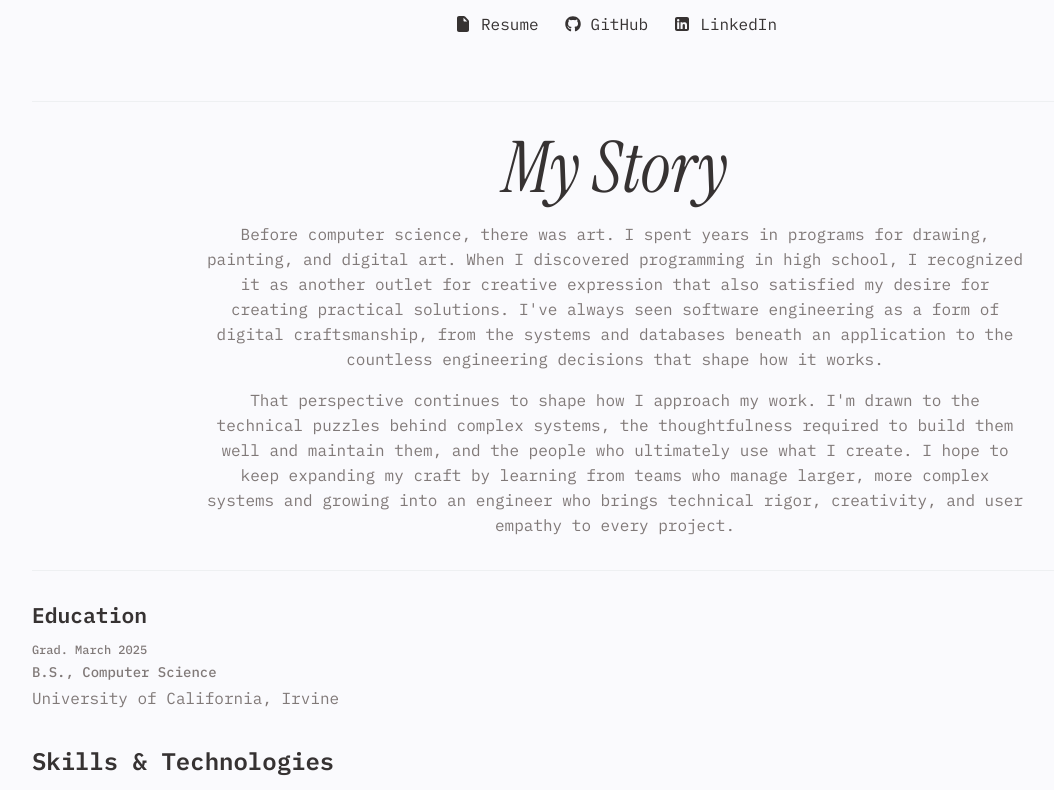
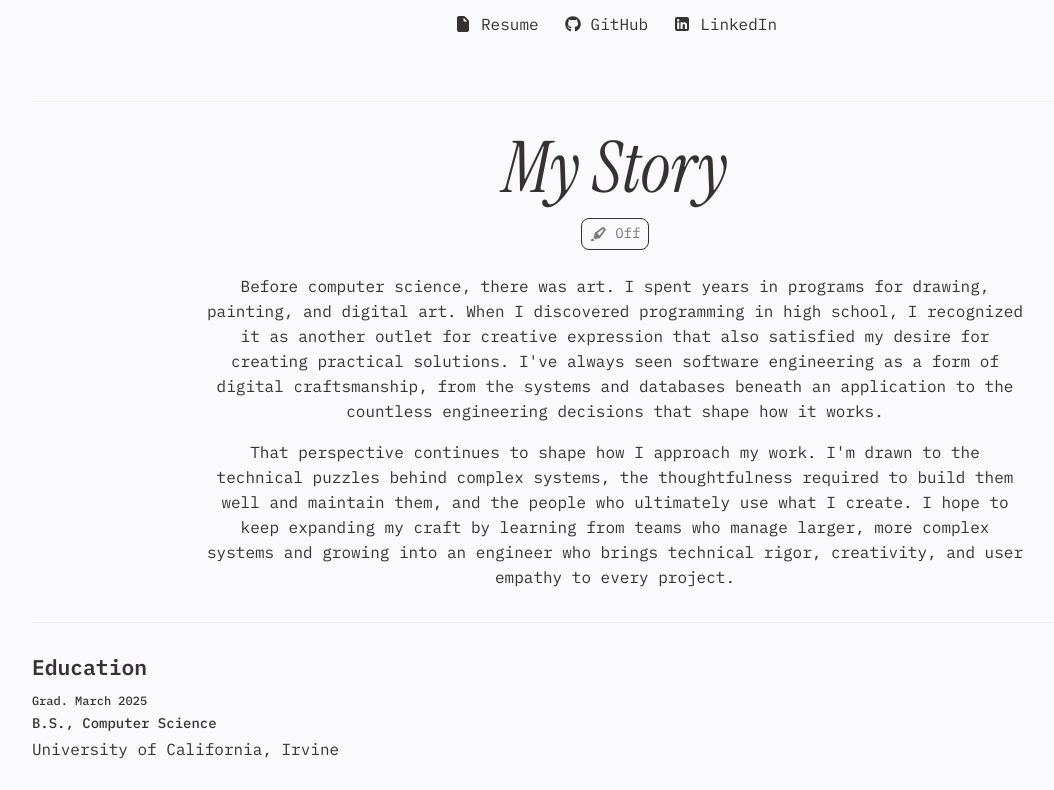
Before and after one commit to CrystalChiu/portfolio, a React (Vite) app: page / in a window 1280 px wide. Shown: the part 730-1520 px from the top of the page, without its empty margins (25-1079 px from the left). Built offline with nearby package versions, Linux system fonts and the light colour scheme.

Commit message:
installed fancy components, toggleable text highlights effect for about text, more visual polish

```diff
--- /dev/null
+++ b/src/components/fancy/text/text-highlighter.tsx
@@ -0,0 +1,175 @@
+import {
+    forwardRef,
+    useImperativeHandle,
+    useMemo,
+    useRef,
+    useState,
+} from "react";
+import type {
+    CSSProperties,
+    ElementType,
+    HTMLAttributes,
+    MouseEvent as ReactMouseEvent,
+    ReactNode,
+} from "react";
+import {
+    motion,
+    useInView,
+    type Transition,
+    type UseInViewOptions,
+} from "motion/react";
+
+export type HighlightDirection = "ltr" | "rtl" | "ttb" | "btt";
+
+type TextHighlighterProps = {
+    children: ReactNode;
+    as?: ElementType;
+    triggerType?: "auto" | "hover" | "ref" | "inView";
+    transition?: Transition;
+    useInViewOptions?: UseInViewOptions;
+    highlightColor?: string;
+    direction?: HighlightDirection;
+} & HTMLAttributes<HTMLElement>;
+
+export type TextHighlighterRef = {
+    animate: (direction?: HighlightDirection) => void;
+    reset: () => void;
+};
+
+const defaultInViewOptions: UseInViewOptions = {
+    once: true,
+    initial: false,
+    amount: 0.1,
+};
+
+const getBackgroundSize = (
+    direction: HighlightDirection,
+    animated: boolean,
+) => {
+    switch (direction) {
+        case "ltr":
+        case "rtl":
+            return animated ? "100% 100%" : "0% 100%";
+        case "ttb":
+        case "btt":
+            return animated ? "100% 100%" : "100% 0%";
+    }
+};
+
+const getBackgroundPosition = (direction: HighlightDirection) => {
+    switch (direction) {
+        case "rtl":
+            return "100% 0%";
+        case "btt":
+            return "0% 100%";
+        case "ltr":
+        case "ttb":
+            return "0% 0%";
+    }
+};
+
+export const TextHighlighter = forwardRef<
+    TextHighlighterRef,
+    TextHighlighterProps
+>((
+    {
+        as = "span",
+        children,
+        direction = "ltr",
+        highlightColor = "hsl(25, 90%, 80%)",
+        transition = { type: "spring", duration: 1, delay: 0, bounce: 0 },
+        triggerType = "inView",
+        useInViewOptions = defaultInViewOptions,
+        className,
+        ...props
+    },
+    ref,
+) => {
+    const componentRef = useRef<HTMLElement | null>(null);
+    const [isAnimating, setIsAnimating] = useState(false);
+    const [isHovered, setIsHovered] = useState(false);
+    const [directionOverride, setDirectionOverride] =
+        useState<HighlightDirection | null>(null);
+    const currentDirection = directionOverride ?? direction;
+
+    const elementInView = useInView(
+        componentRef,
+        triggerType === "inView" ? useInViewOptions : defaultInViewOptions,
+    );
+
+    useImperativeHandle(ref, () => ({
+        animate: (animationDirection?: HighlightDirection) => {
+            if (animationDirection) {
+                setDirectionOverride(animationDirection);
+            }
+            setIsAnimating(true);
+        },
+        reset: () => setIsAnimating(false),
+    }));
+
+    const shouldAnimate =
+        triggerType === "hover"
+            ? isHovered
+            : triggerType === "inView"
+              ? elementInView
+              : triggerType === "ref"
+                ? isAnimating
+                : triggerType === "auto";
+
+    const animatedSize = useMemo(
+        () => getBackgroundSize(currentDirection, shouldAnimate),
+        [shouldAnimate, currentDirection],
+    );
+    const initialSize = useMemo(
+        () => getBackgroundSize(currentDirection, false),
+        [currentDirection],
+    );
+    const backgroundPosition = useMemo(
+        () => getBackgroundPosition(currentDirection),
+        [currentDirection],
+    );
+
+    const highlightStyle = {
+        backgroundImage: `linear-gradient(${highlightColor}, ${highlightColor})`,
+        backgroundRepeat: "no-repeat",
+        backgroundPosition,
+        backgroundSize: animatedSize,
+        boxDecorationBreak: "clone",
+        WebkitBoxDecorationBreak: "clone",
+    } as CSSProperties;
+
+    const ElementTag = as;
+
+    return (
+        <ElementTag
+            ref={componentRef}
+            {...props}
+            onMouseEnter={(event: ReactMouseEvent<HTMLElement>) => {
+                props.onMouseEnter?.(event);
+                if (triggerType === "hover") {
+                    setIsHovered(true);
+                }
+            }}
+            onMouseLeave={(event: ReactMouseEvent<HTMLElement>) => {
+                props.onMouseLeave?.(event);
+                if (triggerType === "hover") {
+                    setIsHovered(false);
+                }
+            }}
+        >
+            <motion.span
+                className={className}
+                style={highlightStyle}
+                animate={{ backgroundSize: animatedSize }}
+                initial={{ backgroundSize: initialSize }}
+                transition={transition}
+            >
+                {children}
+            </motion.span>
+        </ElementTag>
+    );
+});
+
+TextHighlighter.displayName = "TextHighlighter";
+
+export default TextHighlighter;
--- a/src/components/sections/home/About/About.module.css
+++ b/src/components/sections/home/About/About.module.css
@@ -6,7 +6,7 @@
 }
 
 .content p {
-    color: var(--color-text-secondary);
+    color: var(--color-text-primary);
 }
 
 .about_content {
@@ -18,7 +18,7 @@
 .about__bio {
     display: inherit;
     flex-direction: column;
-    gap: var(--space-12);
+    gap: var(--space-24);
     margin: auto;
     text-align: center;
 
@@ -28,12 +28,64 @@
     border-radius: var(--corner-radius-md) */
 }
 
+.about__bio_header {
+    display: flex;
+    align-items: center;
+    justify-content: center;
+    flex-direction: column;
+    flex-wrap: wrap;
+    gap: var(--space-8);
+}
+
 .about__bio_content {
     display: inherit;
     flex-direction: column;
     align-self: center;
     gap: var(--space-16);
     max-width: 85ch;
+}
+
+.highlight_toggle {
+    position: relative;
+    display: inline-flex;
+    align-items: center;
+    overflow: hidden;
+    padding: var(--space-4) var(--space-8);
+    border: var(--line-weight) solid var(--color-text-primary);
+    border-radius: var(--corner-radius-md);
+    background: transparent;
+    color: var(--color-text-secondary);
+    cursor: pointer;
+    isolation: isolate;
+    transition: color 180ms ease, border-color 180ms ease;
+}
+
+.highlight_toggle::before {
+    content: "";
+    position: absolute;
+    inset: 0;
+    z-index: -1;
+    background: var(--color-highlight);
+    transform: scaleX(0);
+    transform-origin: left center;
+    transition: transform 350ms cubic-bezier(0.65, 0, 0.35, 1);
+}
+
+.highlight_toggle > span {
+    position: relative;
+    z-index: 1;
+    font-size: var(--font-size-label);
+}
+
+.highlight_toggle:hover,
+.highlight_toggle_active {
+    color: var(--color-text-primary);
+    border-color: var(--color-highlight);
+}
+
+.highlight_toggle:hover::before,
+.highlight_toggle_active::before {
+    transform: scaleX(1);
 }
 
 .about__tldr {
@@ -84,7 +136,7 @@
 }
 
 .about__skills-contact:hover {
-    color: var(--color-text-primary);
+    color: var(--color-primary);
 }
 
 .skills__grid {
--- a/src/components/sections/home/About/About.tsx
+++ b/src/components/sections/home/About/About.tsx
@@ -1,13 +1,54 @@
+import { useState } from "react";
 import styles from "./About.module.css"
 import Divider from "../../../ui/Divider/Divider"
 import { SkillsCard } from "./SkillsCard/SkillsCard"
 import { aboutContent } from "../../../../content/about"
 import { Link } from "react-router";
 import IconLabel from "../../../ui/IconLabel/IconLabel";
-import { faChevronDown } from "@fortawesome/free-solid-svg-icons";
+import { faChevronDown, faHighlighter } from "@fortawesome/free-solid-svg-icons";
+import { TextHighlighter } from "../../../fancy/text/text-highlighter";
+
+const highlightedBioPhrases = new Set([
+    "Before computer science, there was art",
+    "creative expression",
+    "digital craftsmanship",
+    "learning from teams who manage larger, more complex systems",
+    "technical rigor, creativity, and user empathy",
+]);
+
+const bioHighlightPattern = new RegExp(
+    `(${[...highlightedBioPhrases]
+        .map((phrase) => phrase.replace(/[.*+?^${}()|[\]\\]/g, "\\$&"))
+        .join("|")})`,
+);
+
+function renderBioParagraph(paragraph: string, areHighlightsEnabled: boolean) {
+    return paragraph.split(bioHighlightPattern).map((segment, index) => {
+        if (!highlightedBioPhrases.has(segment)) {
+            return segment;
+        }
+
+        if (!areHighlightsEnabled) {
+            return <span key={`${segment}-${index}`}>{segment}</span>;
+        }
+
+        return (
+            <TextHighlighter
+                key={`${segment}-${index}`}
+                highlightColor="var(--color-highlight)"
+                triggerType="auto"
+                direction="ltr"
+            >
+                {segment}
+            </TextHighlighter>
+        );
+    });
+}
 
 
 export default function About() {
+    const [areHighlightsEnabled, setAreHighlightsEnabled] = useState(false);
+
     const scrollToContact = () => {
         document
             .getElementById("contact")
@@ -21,12 +62,37 @@ export default function About() {
             <div className={styles.about_content}>
                 {/* My Story */}
                     <div className={styles.about__bio}>
-                        <h2 className="text-display-2-italic">My Story</h2>
+                        <div className={styles.about__bio_header}>
+                            <h2 className="text-display-2-italic">My Story</h2>
+                            <button
+                                type="button"
+                                className={`${styles.highlight_toggle} ${
+                                    areHighlightsEnabled
+                                        ? styles.highlight_toggle_active
+                                        : ""
+                                }`}
+                                aria-pressed={areHighlightsEnabled}
+                                onClick={() =>
+                                    setAreHighlightsEnabled((isEnabled) => !isEnabled)
+                                }
+                            >
+                                <IconLabel
+                                    icon={faHighlighter}
+                                    label={
+                                        areHighlightsEnabled ?
+                                        "On" :
+                                        "Off"
+                                    }
+                                />
+                            </button>
+                        </div>
 
                         <div className={styles.about__bio_content}>
                             {
                                 aboutContent.bio.split("\n\n").map((paragraph, index) => (
-                                    <p key={index}>{paragraph}</p>
+                                <p key={index}>
+                                    {renderBioParagraph(paragraph, areHighlightsEnabled)}
+                                </p>
                                 ))
                             }
                         </div>
--- a/src/components/sections/home/Contact/Contact.tsx
+++ b/src/components/sections/home/Contact/Contact.tsx
@@ -25,10 +25,8 @@ export default function Contact() {
 
             <div className={styles.contact__content}>
                 <div className={styles.contact__content__intro}>
-                    <p>
-                        Have a question, opportunity, or just want to connect?
-                    </p>
-                    <p className="text-secondary text-body-s">Reach me here:</p>
+                    <p className="text-subheading">Have a question, opportunity, or just want to connect?</p>
+                    <p className="text-secondary">Reach me here:</p>
                 </div>
 
                 <ul className={styles.contact__content__links}>
--- a/src/styles/tokens.css
+++ b/src/styles/tokens.css
@@ -6,7 +6,7 @@
     --color-bg-dark: #232323;
     --color-surface: #FFFFFF;
     --color-surface-elevated: #FFFEFE;
-    --color-surface-hover: #F5EEE8;
+    --color-surface-hover: #ededed;
     --color-text-primary: #363232;
     --color-text-secondary: #807978;
     --color-text-tertiary: #BEBBBA;
@@ -16,10 +16,11 @@
     --color-secondary: #6B5045;
     --color-accent-beige: #EEF1FC;
     --color-accent-berry: #C08BBF;
-    --color-accent-light-blue: #B9C4ED;
-    --color-accent-dark-blue: #3648a5;
+    --color-accent-light-blue: #d6e6ff;
+    --color-accent-dark-blue: #2b509a;
     --color-accent-light-brown: #4B3730;
     --color-accent-dark-brown: #2E211D;
+    --color-highlight: #e38dc17e;
 
     /* shared typography tokens */
     --font-display: "Instrument Serif", serif;
```
